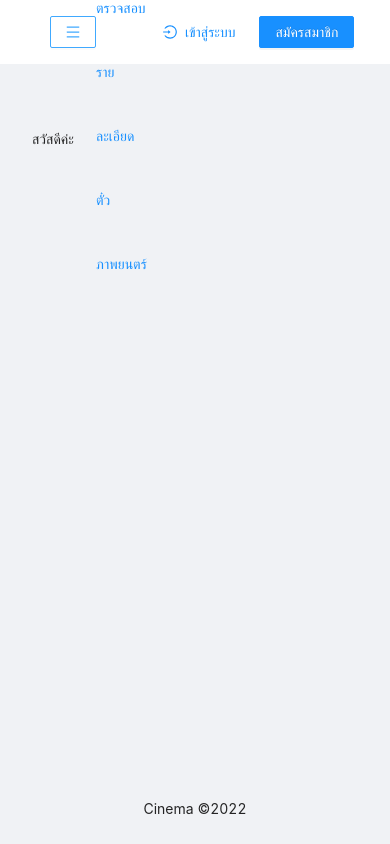
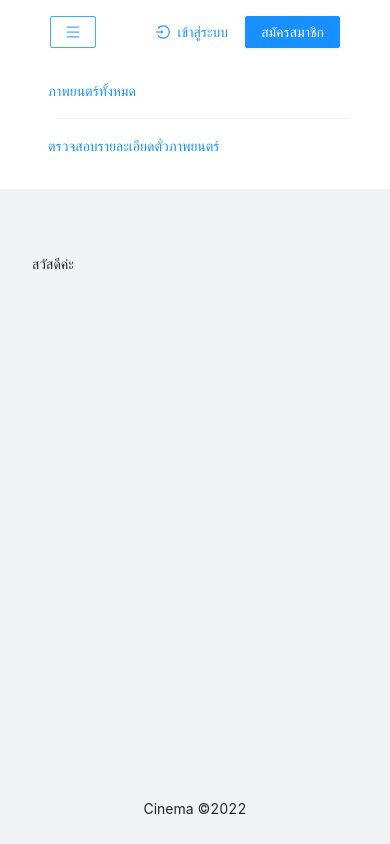
Before and after one commit to natTP/movie-ticket-frontend, a Next.js app: page / in a window 390 px wide. Both pictures are taken after a click on the button 73 px from the left and 32 px from the top of the page. Built offline with nearby package versions, Linux system fonts and the light colour scheme; a web font is replaced by a local one.

Commit message:
Responsive navbar

```diff
--- a/src/components/Navbar.js
+++ b/src/components/Navbar/DesktopNavbar.js
@@ -1,30 +1,10 @@
-import React, { useState } from 'react'
+import React from 'react'
 import Link from 'next/link'
-import { LoginOutlined, MenuOutlined } from '@ant-design/icons'
+import { LoginOutlined } from '@ant-design/icons'
 import { Button, Layout, Divider, Space } from 'antd'
 import styled from 'styled-components'
 
 const { Header } = Layout
-
-// TODO : Responsive navbar is behaving weird because of Space ?
-
-const MenuToggle = styled(Button)`
-  display: none;
-  @media (max-width: 768px) {
-    display: inline;
-  } ;
-`
-
-const Menu = styled(({ isOpen, children, ...props }) => (
-  <Space {...props} direction={isOpen ? 'vertical' : 'horizontal'}>
-    {children}
-  </Space>
-))`
-  @media (max-width: 768px) {
-    width: 100%;
-    max-height: ${({ isOpen }) => (isOpen ? '100vh' : '0px')};
-  }
-`
 
 const StyledNavbar = styled(Header)`
   display: flex;
@@ -36,25 +16,15 @@ const StyledNavbar = styled(Header)`
   top: 0;
 
   background-color: #fff;
-
-  @media (max-width: 768px) {
-    align-items: center;
-  }
 `
 
-const Navbar = () => {
-  const [isOpen, setIsOpen] = useState(false)
-
+const DesktopNavbar = () => {
   return (
     <StyledNavbar>
-      <MenuToggle type='default' onClick={() => setIsOpen(!isOpen)}>
-        <MenuOutlined />
-      </MenuToggle>
-
-      <Menu split={<Divider type='vertical' />} isOpen={isOpen}>
+      <Space split={<Divider type='vertical' />}>
         <Link href='/'>ภาพยนตร์ทั้งหมด</Link>
         <Link href='/check'>ตรวจสอบรายละเอียดตั๋วภาพยนตร์</Link>
-      </Menu>
+      </Space>
 
       <Space>
         <Link href='/login'>
@@ -70,4 +40,4 @@ const Navbar = () => {
   )
 }
 
-export default Navbar
+export default DesktopNavbar
--- /dev/null
+++ b/src/components/Navbar/MobileNavbar.js
@@ -0,0 +1,71 @@
+import React, { useState } from 'react'
+import Link from 'next/link'
+import { LoginOutlined, MenuOutlined } from '@ant-design/icons'
+import { Button, Layout, Divider, Space } from 'antd'
+import styled from 'styled-components'
+import breakpoints from '../../../styles/breakpoints'
+
+const { Header } = Layout
+
+const MenuToggle = styled(Button)`
+  display: inline;
+`
+
+const Menu = styled(Space)`
+  width: 100%;
+  padding: 1rem 3rem 2rem 3rem;
+  text-align: left;
+
+  background-color: #fff;
+`
+
+const StyledNavbar = styled(Header)`
+  display: flex;
+  flex-direction: row;
+  justify-content: space-between;
+  align-items: baseline;
+
+  position: sticky;
+  top: 0;
+
+  background-color: #fff;
+`
+
+const MobileNavbar = () => {
+  const [isOpen, setIsOpen] = useState(false)
+
+  return (
+    <>
+      <StyledNavbar>
+        <MenuToggle type='default' onClick={() => setIsOpen(!isOpen)}>
+          <MenuOutlined />
+        </MenuToggle>
+
+        <Space size={1}>
+          <Link href='/login'>
+            <Button type='link' icon={<LoginOutlined />}>
+              เข้าสู่ระบบ
+            </Button>
+          </Link>
+          <Link href='/register'>
+            <Button type='primary'>สมัครสมาชิก</Button>
+          </Link>
+        </Space>
+      </StyledNavbar>
+
+      {isOpen && (
+        <Menu
+          direction='vertical'
+          split={
+            <Divider direction='horizontal' style={{ margin: '0.5rem' }} />
+          }
+        >
+          <Link href='/'>ภาพยนตร์ทั้งหมด</Link>
+          <Link href='/check'>ตรวจสอบรายละเอียดตั๋วภาพยนตร์</Link>
+        </Menu>
+      )}
+    </>
+  )
+}
+
+export default MobileNavbar
--- /dev/null
+++ b/src/components/Navbar/index.js
@@ -0,0 +1,23 @@
+import React from 'react'
+import { Row, Col } from 'antd'
+import DesktopNavbar from './DesktopNavbar'
+import MobileNavbar from './MobileNavbar'
+
+const Navbar = () => {
+  return (
+    <>
+      <Row>
+        <Col xs={0} md={24}>
+          <DesktopNavbar />
+        </Col>
+      </Row>
+      <Row>
+        <Col xs={24} md={0}>
+          <MobileNavbar />
+        </Col>
+      </Row>
+    </>
+  )
+}
+
+export default Navbar
--- /dev/null
+++ b/styles/breakpoints.js
@@ -0,0 +1,10 @@
+const breakpoints = {
+  xs: '0px',
+  sm: '576px',
+  md: '768px',
+  lg: '992px',
+  xl: '1200px',
+  xxl: '1600px',
+}
+
+export default breakpoints
```
